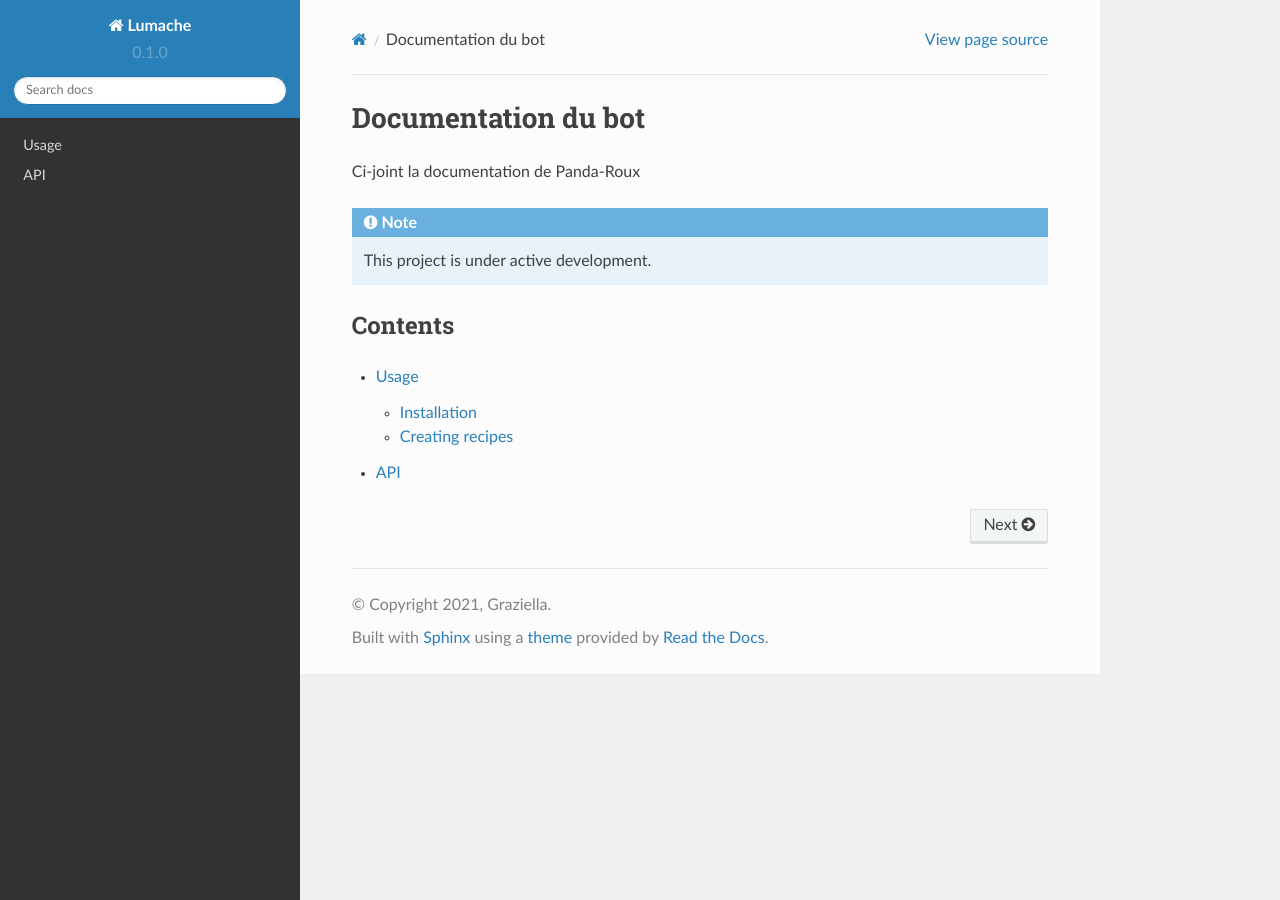
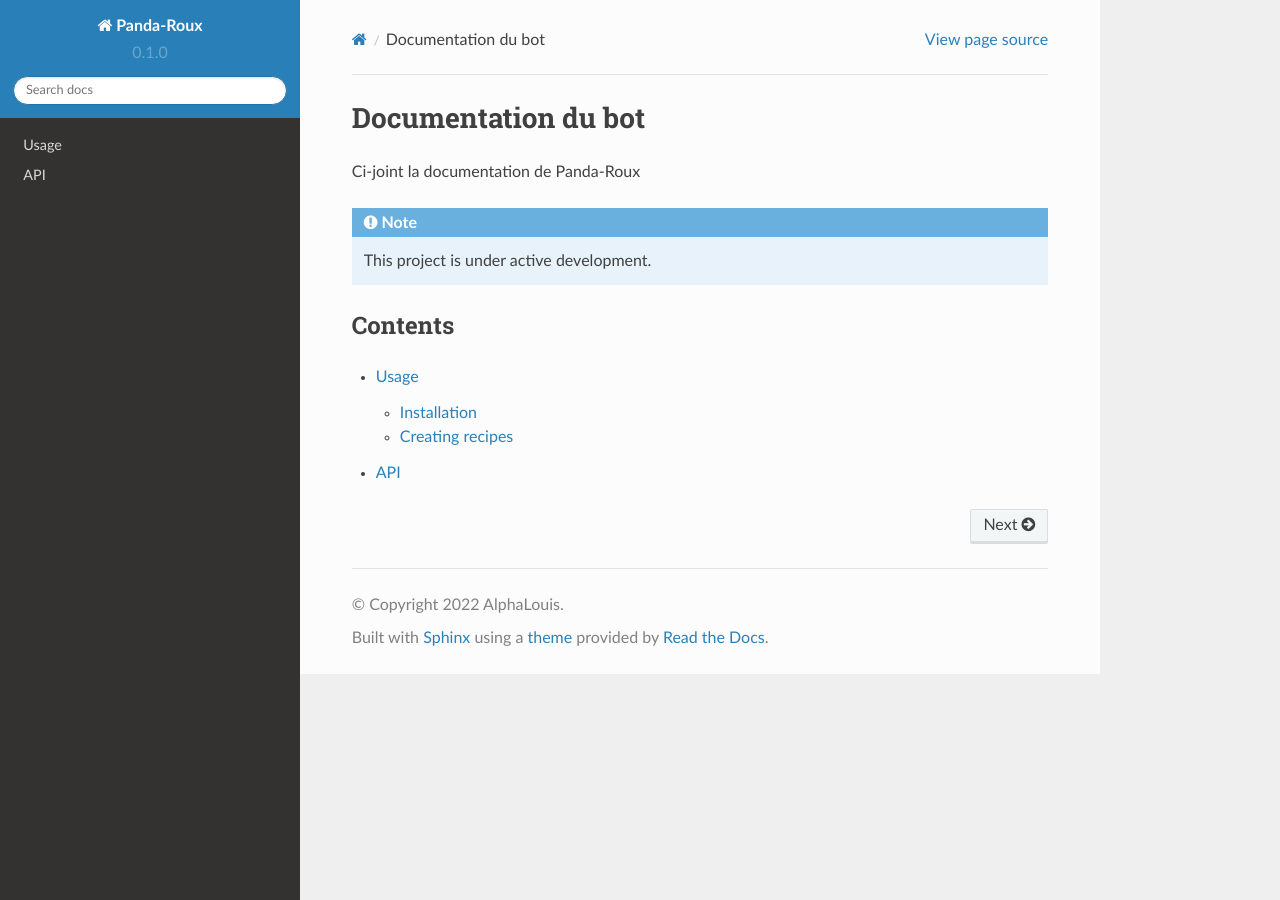
Before and after one commit to ParacosmFR/Panda-roux-doc, a Sphinx documentation site: the page built from docs/source/index.rst, in a window 1280 px wide. Built offline with Sphinx 7.4.7 and the Read the Docs theme 2.0.0, drawn with Linux system fonts in a browser that asks for light colours.

Commit message:
Update conf.py

```diff
--- a/docs/source/conf.py
+++ b/docs/source/conf.py
@@ -2,9 +2,9 @@
 
 # -- Project information
 
-project = 'Lumache'
-copyright = '2021, Graziella'
-author = 'Graziella'
+project = 'Panda-Roux'
+copyright = '2022 AlphaLouis'
+author = 'AlphaLouis'
 
 release = '0.1'
 version = '0.1.0'
```
